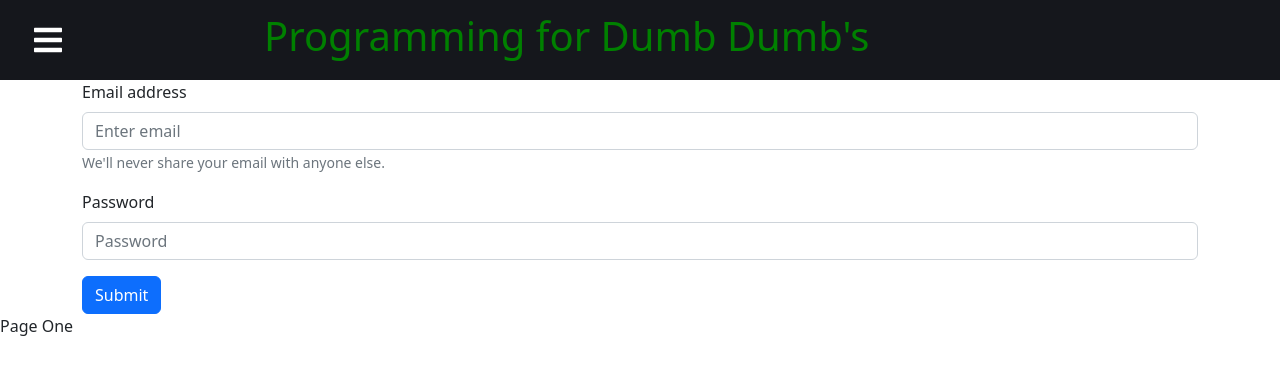
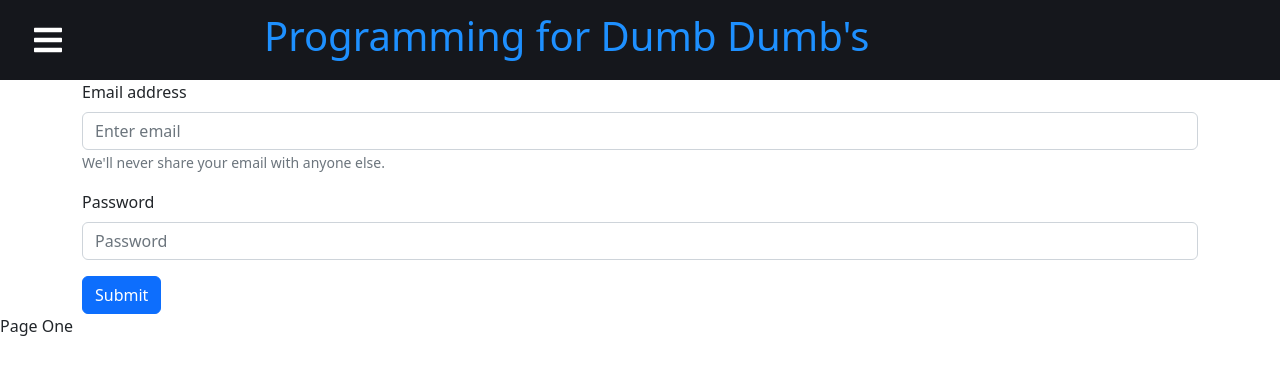
Before and after one commit to joboot/online-book-interface, a React (Create React App) app: page / in a window 1280 px wide. Shown: the top 374 px of the page. Built offline with nearby package versions, Linux system fonts and the light colour scheme.

Commit message:
color of text in header is better now

```diff
--- a/src/components/SidebarComp.js
+++ b/src/components/SidebarComp.js
@@ -56,7 +56,7 @@ return (
 		<h1
 			style={{ textAlign: "center",
 					marginLeft: "200px",
-					color: "green" }}
+					color: "#1E90FF" }}
 		>
 			Programming for Dumb Dumb's
 		</h1>
```
